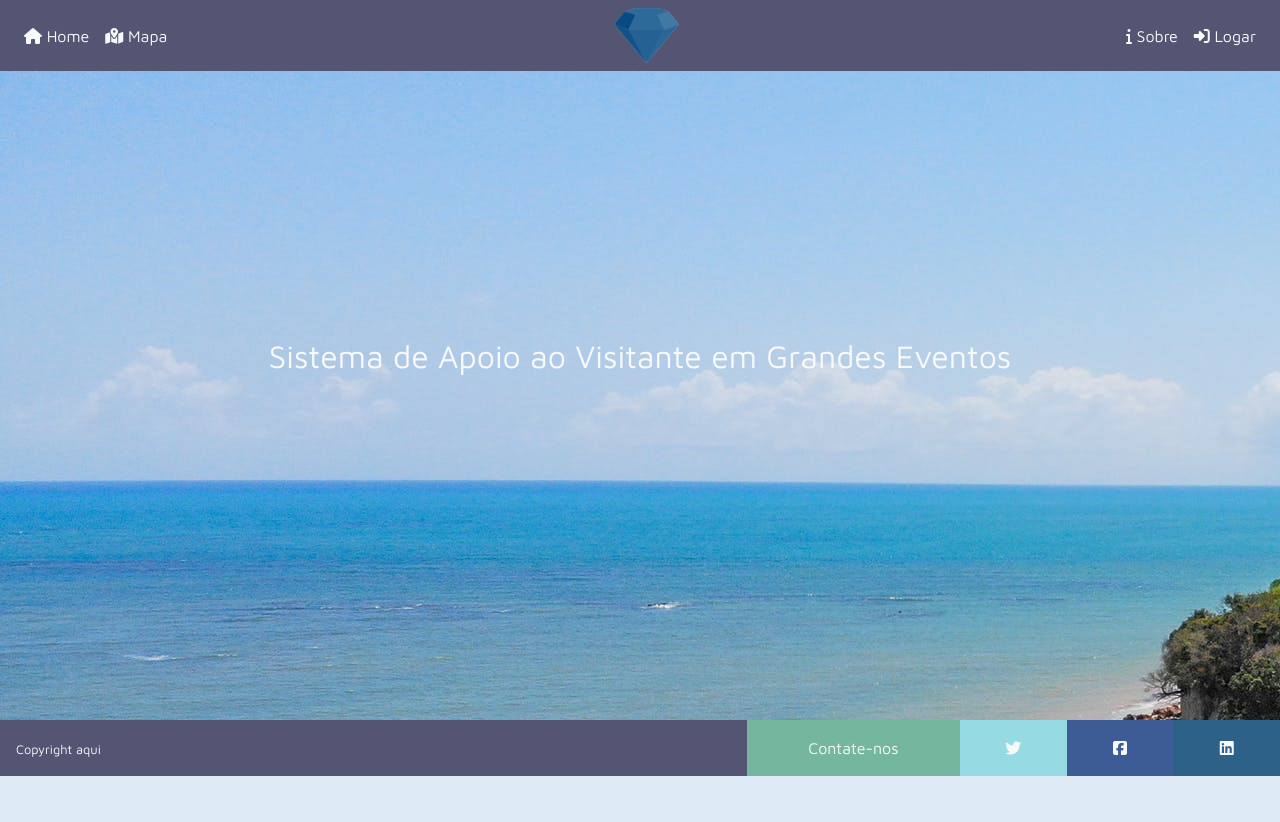
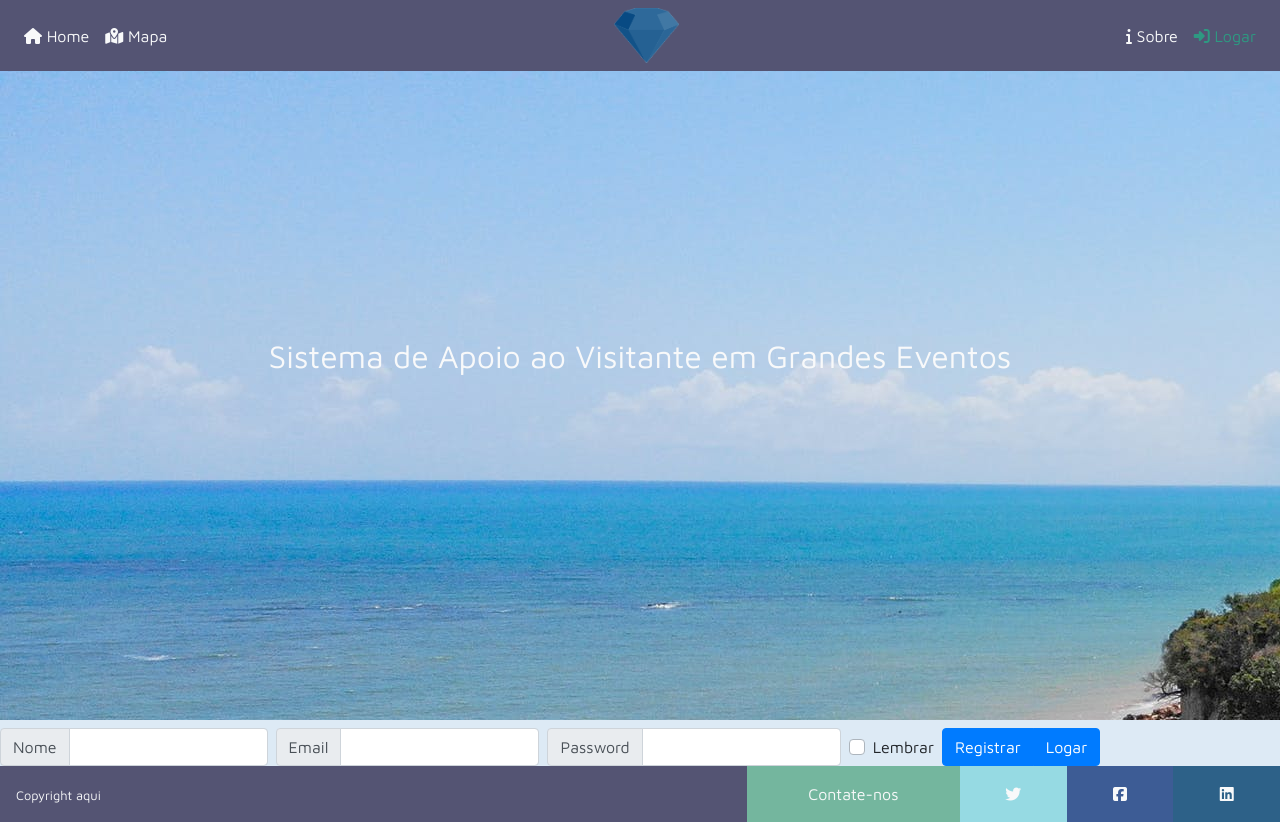
Before and after one commit to Appadya/SAVGEventos, a Vue app: page /login in a window 1280 px wide. Before the commit the page ends 800 px from the top, so only its background shows below. Built offline with nearby package versions, Linux system fonts and the light colour scheme.

Commit message:
Implementando firebase

```diff
--- a/package.json
+++ b/package.json
@@ -11,6 +11,7 @@
     "axios": "^0.21.0",
     "bootstrap-vue": "^2.17.3",
     "core-js": "^3.6.5",
+    "firebase": "^8.1.1",
     "google-maps-api-loader": "^1.1.1",
     "vue": "^2.6.11",
     "vue-google-places": "^0.1.6",
--- a/src/components/Navigation.vue
+++ b/src/components/Navigation.vue
@@ -26,7 +26,9 @@
         <b-nav-item href="#about-us"
           ><i class="fas fa-info"></i> Sobre</b-nav-item
         >
-        <b-nav-item><i class="fas fa-sign-in-alt"></i> Logar</b-nav-item>
+        <b-nav-item>
+          <router-link to="/login"><i class="fas fa-sign-in-alt"></i> Logar</router-link>
+        </b-nav-item>
       </b-navbar-nav>
     </b-collapse>
   </b-navbar>
--- /dev/null
+++ b/src/firebase-config.json
@@ -0,0 +1,10 @@
+{
+    "apiKey": "AIzaSyD-_yz5BudOdJGLmrGY7FZZNo0Hx-elFkI",
+    "authDomain": "savgedb-8b606.firebaseapp.com",
+    "databaseURL": "https://savgedb-8b606.firebaseio.com",
+    "projectId": "savgedb-8b606",
+    "storageBucket": "savgedb-8b606.appspot.com",
+    "messagingSenderId": "193469684218",
+    "appId": "1:193469684218:web:78ad726ec5f218749b2c43",
+    "measurementId": "G-905MHT4GP4"
+}
--- a/src/main.js
+++ b/src/main.js
@@ -6,9 +6,14 @@ import App from './App.vue'
 import router from './router'
 import store from './store'
 
-import '@/assets/css/index.css'
+import './assets/css/index.css'
 
 import * as VueGoogleMaps from 'vue2-google-maps'
+import firebase from 'firebase/app'
+
+firebase.initializeApp(require('./firebase-config.json'));
+
+Vue.config.productionTip = false
 
 Vue.use(VueGoogleMaps, {
   load: {
@@ -17,8 +22,6 @@ Vue.use(VueGoogleMaps, {
   }
 });
 
-Vue.config.productionTip = false
-
 new Vue({
   router,
   store,
--- a/src/router/index.js
+++ b/src/router/index.js
@@ -15,6 +15,11 @@ const routes = [
     name: 'Map',
     component: () => import('../views/Map.vue')
   },
+  {
+    path: '/login',
+    name: 'Login',
+    component: () => import('../views/Login.vue')
+  },
 ]
 
 const router = new VueRouter({
--- a/src/store/index.js
+++ b/src/store/index.js
@@ -1,6 +1,7 @@
 import Vue from 'vue'
 import Vuex from 'vuex'
 import place from './modules/place'
+import firebase from './modules/firebase'
 
 Vue.use(Vuex)
 
@@ -12,6 +13,7 @@ export default new Vuex.Store({
   actions: {
   },
   modules: {
-    place
+    place,
+    firebase
   }
 })
--- /dev/null
+++ b/src/store/modules/firebase.js
@@ -0,0 +1,35 @@
+import firebase from 'firebase/app'
+import 'firebase/auth'
+
+const state = {
+    submitResult: null,
+},
+getters = {
+    firebaseAuthSubmitResult: state => state.submitResult,
+},
+actions = {
+    firebaseAuthSubmit({ commit }, { username, email, password }) {
+        firebase.auth()
+            .createUserWithEmailAndPassword(email, password)
+            .then(data => {
+                data.user
+                    .updateProfile({
+                        displayName: username
+                    })
+                    .then(() => { commit('firebaseAuthSubmit', true) });
+            })
+            .catch(() => {
+                commit('firebaseAuthSubmit', false);
+            });
+    },
+},
+mutations = {
+    firebaseAuthSubmit: (state, data) => state.submitResult = data,
+}
+
+export default {
+    state,
+    actions,
+    getters,
+    mutations
+}
--- /dev/null
+++ b/src/views/Login.vue
@@ -0,0 +1,52 @@
+<template>
+  <div>
+    <h1>{{ firebaseAuthSubmitResult }}</h1>
+
+    <b-form inline>
+      <b-input-group prepend="Nome">
+        <b-form-input
+          v-model.lazy="username"
+          class="mb-2 mr-sm-2 mb-sm-0"
+        ></b-form-input>
+      </b-input-group>
+
+      <b-input-group prepend="Email" class="mb-2 mr-sm-2 mb-sm-0">
+        <b-form-input v-model.lazy="email"></b-form-input>
+      </b-input-group>
+      <b-input-group prepend="Password" class="mb-2 mr-sm-2 mb-sm-0">
+        <b-form-input v-model.lazy="password" type="password"></b-form-input>
+      </b-input-group>
+
+      <b-form-checkbox class="mb-2 mr-sm-2 mb-sm-0">Lembrar</b-form-checkbox>
+      <b-button-group>
+        <b-button
+          variant="primary"
+          @click="firebaseAuthSubmit({username, email, password})"
+          >Registrar</b-button
+        >
+        <b-button variant="primary">Logar</b-button>
+      </b-button-group>
+    </b-form>
+  </div>
+</template>
+
+<script>
+import { mapActions, mapGetters } from "vuex"
+
+export default {
+  name: "Login",
+  data() {
+    return {
+      username: null,
+      email: null,
+      password: null,
+    };
+  },
+  computed: {
+      ...mapGetters(['firebaseAuthSubmitResult']),
+  },
+  methods: {
+    ...mapActions(["firebaseAuthSubmit"]),
+  },
+};
+</script>
```
Also changed, not shown: 1 other file (tests, documents, lock files or other folders).
